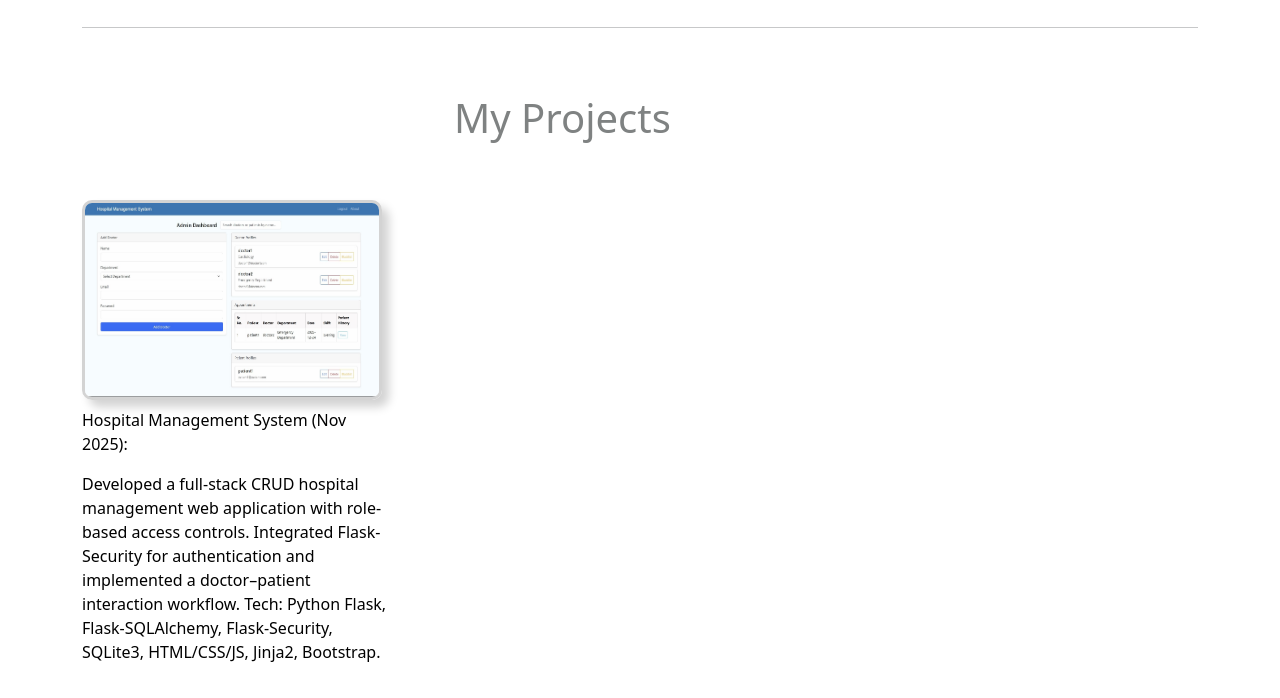
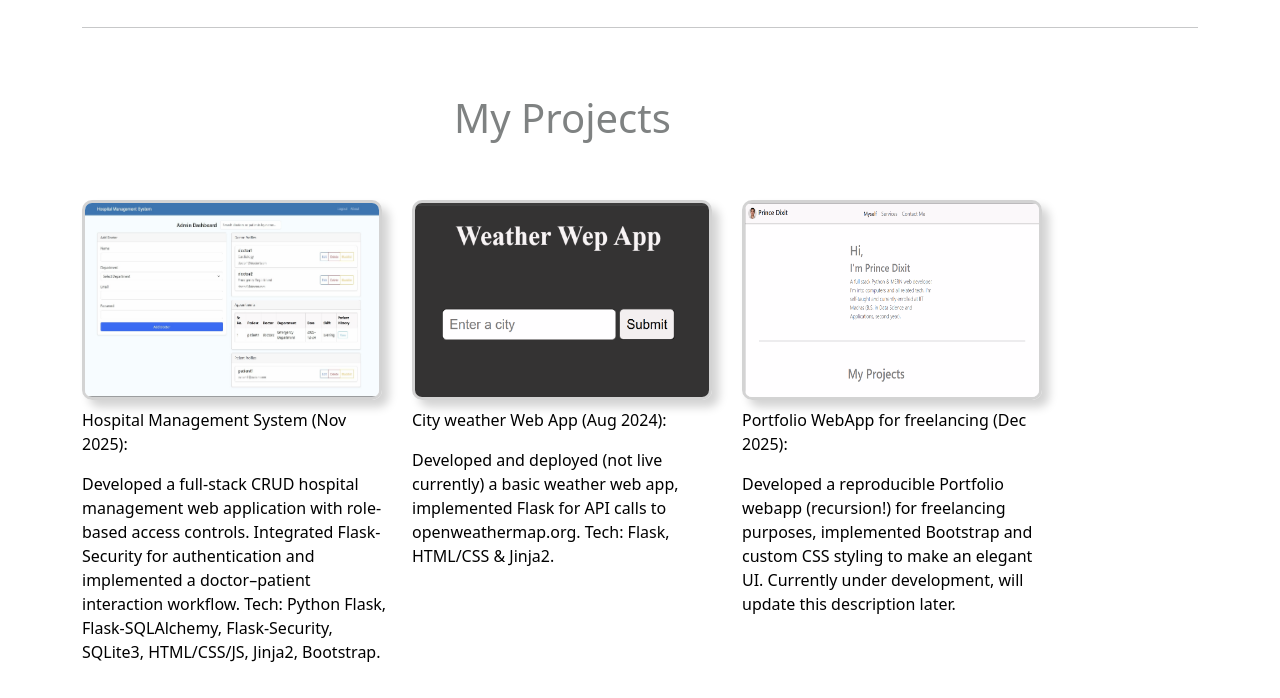
Before and after one commit to fundamentalprinciple/flask_portfolio, a Flask app: page / in a window 1280 px wide. Shown: the part 358-1056 px from the top of the page. Run offline with Flask 3, Linux system fonts and the light colour scheme.

Commit message:
Showcase section complete, need to fix resposiveness next, may implement custom CSS (flexbox)

```diff
--- a/applications/controllers.py
+++ b/applications/controllers.py
@@ -1,12 +1,12 @@
 from main import app
 from flask import render_template
 
-from static.variableFiles.variables import client_name, client_bio, projectInfo
+from static.variableFiles.variables import client_name, client_bio, showcase_type, showcaseInfo
 
 @app.route('/')
 @app.route('/myself')
 def myself():
-    return render_template("myself.html", client_name=client_name, active1="active", client_bio=client_bio, title_project1=projectInfo[0][0], info_project1=projectInfo[0][1], link_project1=projectInfo[0][2])
+    return render_template("myself.html", client_name=client_name, active1="active", client_bio=client_bio, showcase_type=showcase_type , title_showcase1=showcaseInfo[0][0], info_showcase1=showcaseInfo[0][1], link_showcase1=showcaseInfo[0][2], title_showcase2=showcaseInfo[1][0], info_showcase2=showcaseInfo[1][1], link_showcase2=showcaseInfo[1][2], title_showcase3=showcaseInfo[2][0], info_showcase3=showcaseInfo[2][1], link_showcase3=showcaseInfo[2][2])
 
 @app.route('/services')
 def services():
--- a/static/stylesheets/myself.css
+++ b/static/stylesheets/myself.css
@@ -28,26 +28,26 @@ a {
 	color: black;
 }
 
-#project_row {
+#showcase_row {
 	padding-top: 50px;
 }
 
-#project_row_2 {
+#showcase_row_2 {
 	padding-top: 50px;
 }
 
-#project_heading_col {
+#showcase_heading_col {
 	min-width: 203px;
 }
 
-#project_img {
+#showcase_img {
 	border-radius: 10px;
 	border: 3px solid lightgrey;
 	box-shadow: 7px 7px 10px lightgrey;
 	margin-bottom: 8px;
 }
 
-#col_project {
+#col_showcase {
 	max-width: 330px;
 	min-width: 330px;
 }
--- a/static/variableFiles/variables.py
+++ b/static/variableFiles/variables.py
@@ -2,4 +2,6 @@ client_name = "Prince Dixit"
 
 client_bio = "A full stack Python & MERN web developer. I'm into computers and all related tech. I'm self-taught and currently enrolled at IIT Madras (B.S. in Data Science and Applications, second year)."
 
-projectInfo = [("Hospital Management System (Nov 2025):", "Developed a full-stack CRUD hospital management web application with role-based access controls. Integrated Flask-Security for authentication and implemented a doctor–patient interaction workflow. Tech: Python Flask, Flask-SQLAlchemy, Flask-Security, SQLite3, HTML/CSS/JS, Jinja2, Bootstrap.", "https://github.com/fundamentalprinciple/Hospital-Management-System")]
+showcase_type = "Projects"
+
+showcaseInfo = [("Hospital Management System (Nov 2025):", "Developed a full-stack CRUD hospital management web application with role-based access controls. Integrated Flask-Security for authentication and implemented a doctor–patient interaction workflow. Tech: Python Flask, Flask-SQLAlchemy, Flask-Security, SQLite3, HTML/CSS/JS, Jinja2, Bootstrap.", "https://github.com/fundamentalprinciple/Hospital-Management-System"), ("City weather Web App (Aug 2024):", "Developed and deployed (not live currently) a basic weather web app, implemented Flask for API calls to openweathermap.org. Tech: Flask, HTML/CSS & Jinja2.", "https://github.com/fundamentalprinciple/weather_flaskapp"), ("Portfolio WebApp for freelancing (Dec 2025):", "Developed a reproducible Portfolio webapp (recursion!) for freelancing purposes, implemented Bootstrap and custom CSS styling to make an elegant UI. Currently under development, will update this description later.", "https://github.com/fundamentalprinciple/flask_portfolio")]
--- a/templates/base.html
+++ b/templates/base.html
@@ -19,6 +19,8 @@
 <body>
 	<nav class="contatiner navbar fixed-top navbar-expand-sm navbar-light bg-light">
 		<a class="col navbar-brand mb-0 h1" href="/">
+
+			<!-- client's headshot image -->
 			<img style="border:none; margin-left: 10px;" class="d-inline-block align-top" width='30' height='30' src="../static/headshot" id="headshot">
 			{{ client_name }}
 		</a>
@@ -28,6 +30,8 @@
 
 		<div class="col collapse navbar-collapse" id="navbarNav">
 			<ul class="navbar-nav">
+
+				<!-- client's required routes -->
 				<li class="nav-item">
 					<a href="/myself" class="nav-link {{ active1 }}">Myself</a>
 				</li>
--- a/templates/myselfDir/hello.html
+++ b/templates/myselfDir/hello.html
@@ -2,7 +2,7 @@
 <div id='helloCol' class="col">
 	<h1>Hi,</h1>
 	<h2>I'm {{ client_name }}</h2>
-	<p id="client_info_p">
+	<p>
 		{{ client_bio }}
 	</p>
 </div>
--- a/templates/myselfDir/projects.html
+++ b/templates/myselfDir/projects.html
@@ -1,19 +1,37 @@
-<div id="project_row" class="row">
+<div id="showcase_row" class="row">
 	<div class="col"></div>
-	<div id="project_heading_col" class="col">
-		<h1>My Projects</h1>
+	<div id="showcase_heading_col" class="col">
+		<!-- client's showcase -->
+		<h1>My {{ showcase_type }}</h1>
 	</div>
 	<div class="col"></div>
 </div>
-<div id="project_row_2" class="row">
-	<div id="col_project" class="col">
-		<a href="{{ link_project1 }}">
-			<img id="project_img" height='200' width='300' src="static/variableFiles/clientProjects/project1.jpg">
+<div id="showcase_row_2" class="row">
+	<div id="col_showcase" class="col">
+		<a href="{{ link_showcase1 }}">
+			<img id="showcase_img" height='200' width='300' src="static/variableFiles/clientShowcase/showcase1.jpg">
 			<br>
-			<p><strong>{{ title_project1 }}</strong><p>
-			<p>{{ info_project1 }}</p>
+			<p><strong>{{ title_showcase1 }}</strong><p>
+			<p>{{ info_showcase1 }}</p>
 		</a>
 	</div>
-	<div class="col"></div>
-	<div class="col"></div>
+
+	<div id="col_showcase" class="col">
+        	<a href="{{ link_showcase2 }}">
+                 	<img id="showcase_img" height='200' width='300' src="static/variableFiles/clientShowcase/showcase2.png">
+                        <br>
+                        <p><strong>{{ title_showcase2 }}</strong><p>
+                        <p>{{ info_showcase2 }}</p>
+        	</a>
+	</div>
+
+        <div id="col_showcase" class="col">
+                <a href="{{ link_showcase3 }}">
+                        <img id="showcase_img" height='200' width='300' src="static/variableFiles/clientShowcase/showcase3.png">
+                        <br>
+                        <p><strong>{{ title_showcase3 }}</strong><p>
+                        <p>{{ info_showcase3 }}</p>
+                </a>
+        </div>
+
 </div>
```
Also changed, not shown: static/variableFiles/repetitive_code.txt (added, +16 -0 lines), static/variableFiles/clientShowcase/showcase1.jpg (renamed from static/variableFiles/clientProjects/project1.jpg), static/variableFiles/clientShowcase/showcase2.png (added), static/variableFiles/clientShowcase/showcase3.png (added), 4 other files.
